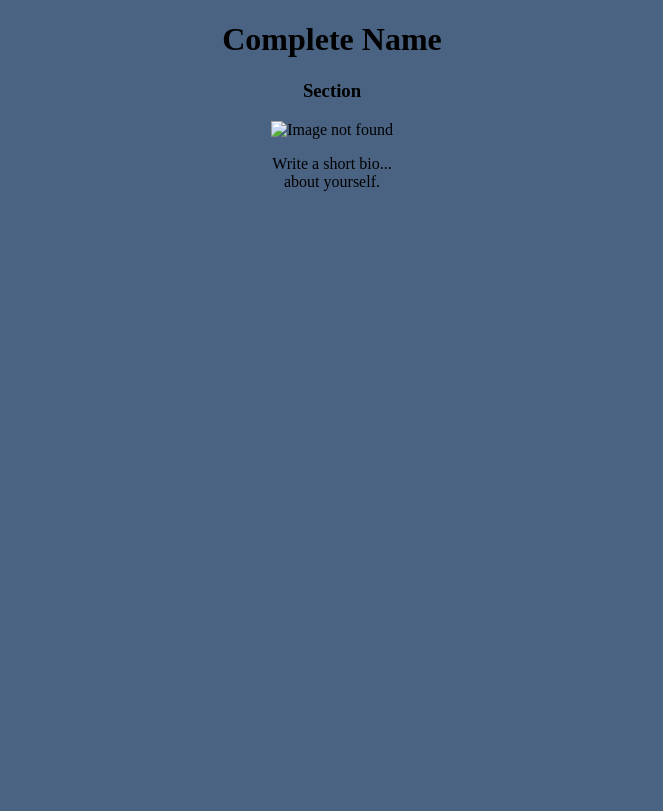
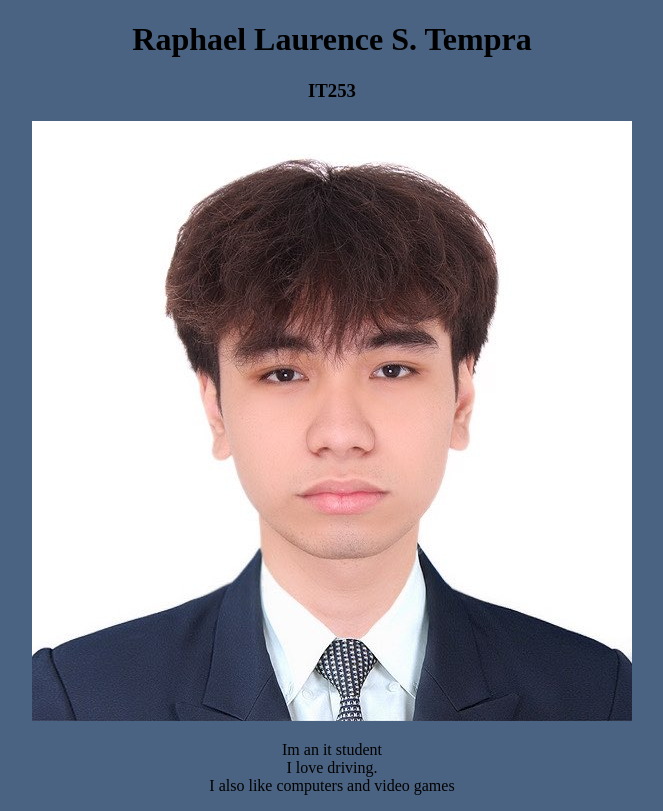
Before and after one commit to Wex-quas/my-profile, a plain HTML site: page profile.html in a window 1280 px wide. Shown: the whole page, without its empty margins (308-971 px from the left). Drawn offline with Linux system fonts and the light colour scheme.

Commit message:
Add personal profile

```diff
--- a/profile.html
+++ b/profile.html
@@ -25,12 +25,13 @@
 </head>
 	<body bgcolor="#4A6382">
 		<center>
-			<h1>Complete Name</h1>
-			<h3>Section</h3>
-			<img src="image.html" alt="Image not found">
+			<h1>Raphael Laurence S. Tempra</h1>
+			<h3>IT253</h3>
+			<img src="my_picture.jpg" alt="Image not found">
 			<p>
-				Write a short bio...<br>
-				about yourself.
+				Im an it student<br>
+				I love driving.<br>
+				I also like computers and video games
 			</p>
 		</center>
 	</body>
```
Also changed, not shown: my_picture.jpg (renamed from image0.jpg).
